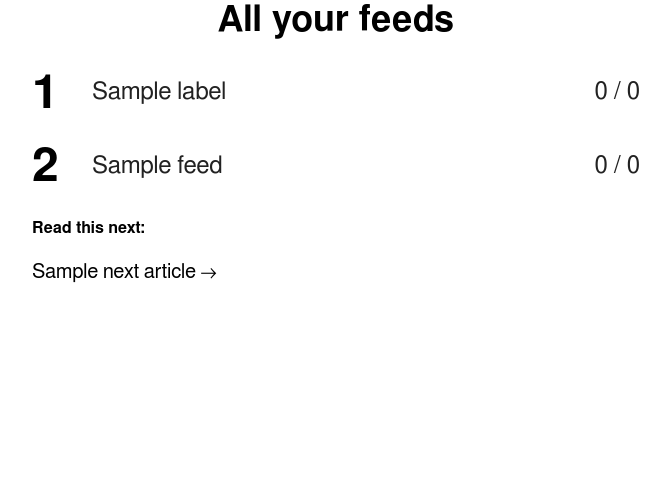
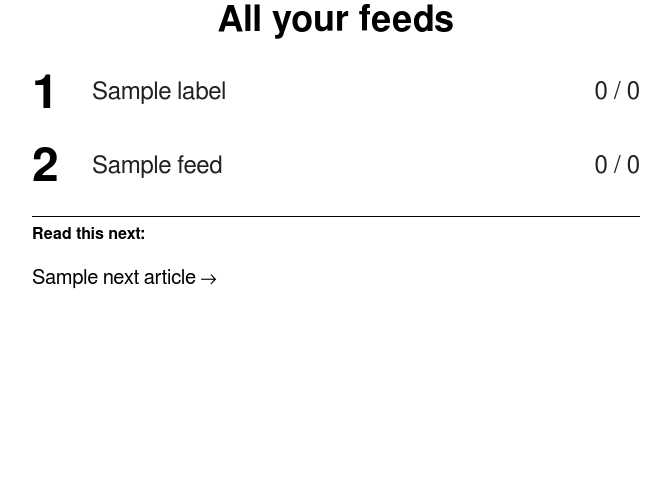
Before and after one commit to jaylett/newspan2, a Django app: template apps/feeds/templates/feeds/label_list.html in a window 1280 px wide. Shown: the part 118-604 px from the top of the page, without its empty margins (304-975 px from the left). Run offline with Django 3.2, Linux system fonts and the light colour scheme; tables that the repository leaves empty hold one stand-in row (values such as "Sample post"); the template is opened without the code that fills it: values that come from a table or form of the project are taken from there, most other values are stand-ins (such as "Sample title", 1, 10 or a date in 2020); style sheets or scripts are compiled from the project's sources.

Commit message:
"Better" styling for read this next/first. At least, it's clearer to me.

```diff
--- a/sass/base.scss
+++ b/sass/base.scss
@@ -182,6 +182,11 @@ h2 {
 
 .article-title, .byline {
     text-align: center;
+}
+
+.read-this-next {
+    border-top: 1px solid black;
+    padding-top: 5px;
 }
 
 .unread-count {
--- a/templates/_next_article.html
+++ b/templates/_next_article.html
@@ -1,6 +1,5 @@
 {% if next_article %}
-  <p class="bold">Read this next:</p>
-  <!-- {{ next_article.title }} {{ base_url }}article/{{ next_article.pk }}/ -->
+  <p class="bold read-this-next">Read this next:</p>
   {% with article=next_article %}
     {% include "feeds/_article_mark_read_and_goto.html" %}
   {% endwith %}
```
